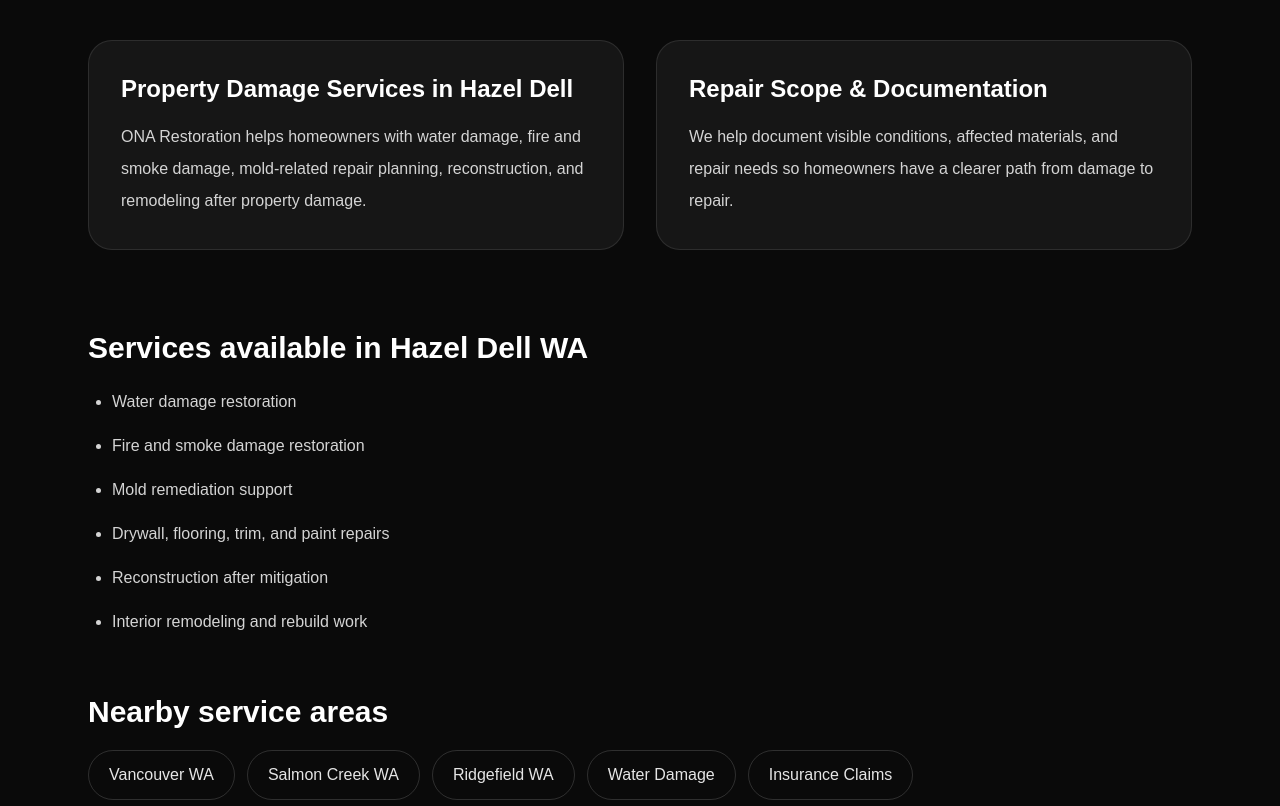
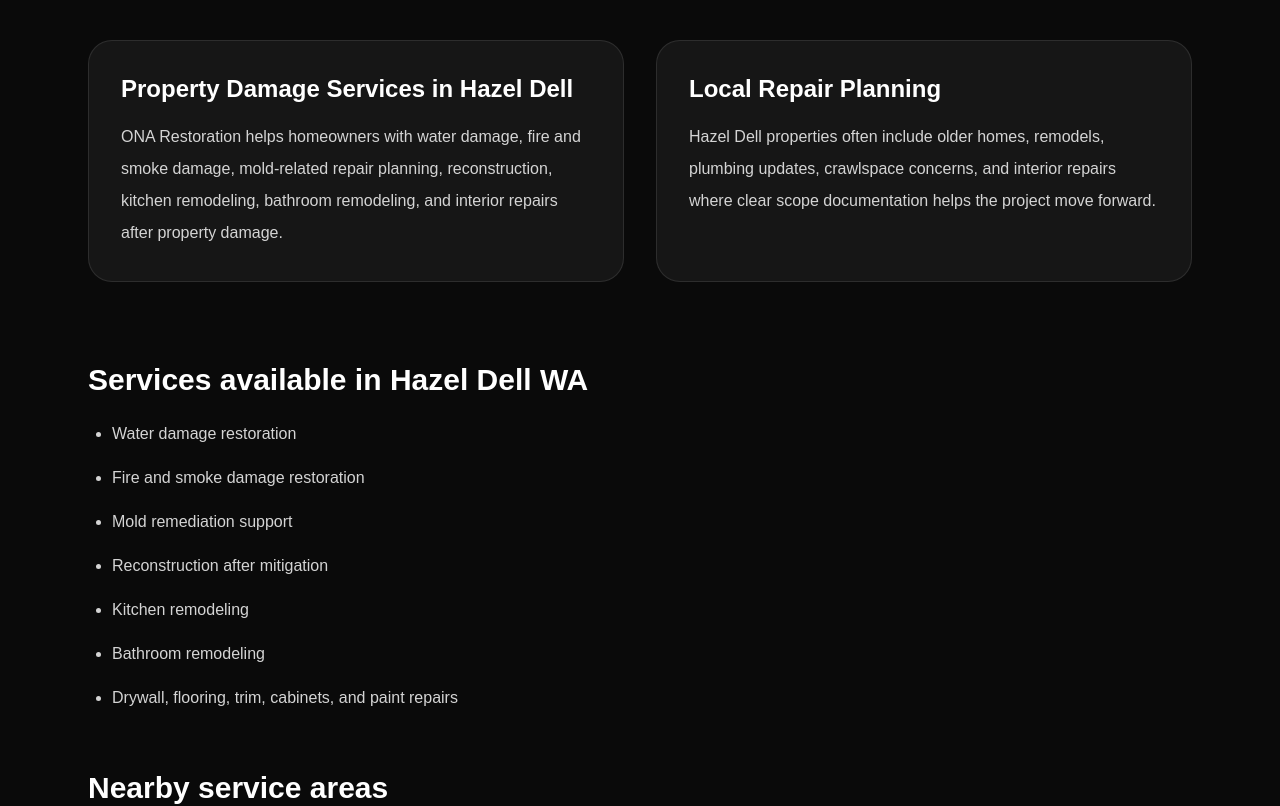
Before and after one commit to dmitzin-web/ona-restore, a Next.js app: page /hazel-dell-wa in a window 1280 px wide. Shown: the part 680-1486 px from the top of the page. Built offline with nearby package versions, Linux system fonts and the light colour scheme.

Commit message:
Improve unique local content on city pages

```diff
--- a/app/hazel-dell-wa/page.tsx
+++ b/app/hazel-dell-wa/page.tsx
@@ -12,6 +12,7 @@
       city="Hazel Dell"
       state="WA"
       intro="ONA Restoration provides water damage restoration, fire and smoke damage support, mold remediation planning, reconstruction, and remodeling services for homeowners in Hazel Dell and the Vancouver WA area."
+      localNote="Hazel Dell properties often include older homes, remodels, plumbing updates, crawlspace concerns, and interior repairs where clear scope documentation helps the project move forward."
       nearbyAreas={[
         { label: 'Vancouver WA', href: '/vancouver-wa' },
         { label: 'Salmon Creek WA', href: '/salmon-creek-wa' },
--- a/app/ridgefield-wa/page.tsx
+++ b/app/ridgefield-wa/page.tsx
@@ -12,6 +12,7 @@
       city="Ridgefield"
       state="WA"
       intro="ONA Restoration provides water damage restoration, fire and smoke damage support, mold remediation planning, reconstruction, and remodeling services for homeowners in Ridgefield and surrounding Clark County areas."
+      localNote="Ridgefield homes often include newer construction, crawlspace areas, and expanding residential neighborhoods where plumbing leaks, storm moisture, and interior finish repairs need organized documentation."
       nearbyAreas={[
         { label: 'Vancouver WA', href: '/vancouver-wa' },
         { label: 'Battle Ground WA', href: '/battle-ground-wa' },
--- a/app/salmon-creek-wa/page.tsx
+++ b/app/salmon-creek-wa/page.tsx
@@ -12,6 +12,7 @@
       city="Salmon Creek"
       state="WA"
       intro="ONA Restoration provides water damage restoration, fire and smoke damage support, mold remediation planning, reconstruction, and remodeling services for homeowners in Salmon Creek and nearby Vancouver WA communities."
+      localNote="Salmon Creek homeowners often need fast help with plumbing leaks, bathroom overflows, roof-related moisture, flooring damage, and interior repairs tied to Vancouver-area homes."
       nearbyAreas={[
         { label: 'Vancouver WA', href: '/vancouver-wa' },
         { label: 'Hazel Dell WA', href: '/hazel-dell-wa' },
--- a/components/LocationPage.tsx
+++ b/components/LocationPage.tsx
@@ -2,6 +2,7 @@
   city: string
   state: string
   intro: string
+  localNote?: string
   nearbyAreas: {
     label: string
     href: string
@@ -12,6 +13,7 @@
   city,
   state,
   intro,
+  localNote,
   nearbyAreas,
 }: LocationPageProps) {
   return (
@@ -30,17 +32,11 @@
         </p>
 
         <div className="mt-10 flex flex-col gap-4 sm:flex-row">
-          <a
-            href="tel:+13600000000"
-            className="rounded-full bg-white px-8 py-4 text-center font-medium text-black"
-          >
+          <a href="tel:+13600000000" className="rounded-full bg-white px-8 py-4 text-center font-medium text-black">
             Call Now
           </a>
 
-          <a
-            href="/contact"
-            className="rounded-full border border-white/20 px-8 py-4 text-center font-medium"
-          >
+          <a href="/contact" className="rounded-full border border-white/20 px-8 py-4 text-center font-medium">
             Request Inspection
           </a>
         </div>
@@ -55,19 +51,20 @@
 
             <p className="mt-4 leading-8 text-neutral-300">
               ONA Restoration helps homeowners with water damage, fire and smoke
-              damage, mold-related repair planning, reconstruction, and
-              remodeling after property damage.
+              damage, mold-related repair planning, reconstruction, kitchen
+              remodeling, bathroom remodeling, and interior repairs after
+              property damage.
             </p>
           </div>
 
           <div className="rounded-3xl border border-white/10 bg-white/5 p-8">
             <h2 className="text-2xl font-semibold">
-              Repair Scope & Documentation
+              Local Repair Planning
             </h2>
 
             <p className="mt-4 leading-8 text-neutral-300">
-              We help document visible conditions, affected materials, and
-              repair needs so homeowners have a clearer path from damage to repair.
+              {localNote ||
+                'We help document visible conditions, affected materials, and repair needs so homeowners have a clearer path from damage to repair.'}
             </p>
           </div>
         </div>
@@ -82,9 +79,10 @@
               <li>Water damage restoration</li>
               <li>Fire and smoke damage restoration</li>
               <li>Mold remediation support</li>
-              <li>Drywall, flooring, trim, and paint repairs</li>
               <li>Reconstruction after mitigation</li>
-              <li>Interior remodeling and rebuild work</li>
+              <li>Kitchen remodeling</li>
+              <li>Bathroom remodeling</li>
+              <li>Drywall, flooring, trim, cabinets, and paint repairs</li>
             </ul>
           </section>
 
@@ -95,41 +93,25 @@
 
             <div className="mt-5 flex flex-wrap gap-3">
               {nearbyAreas.map((area) => (
-                <a
-                  key={area.href}
-                  href={area.href}
-                  className="rounded-full border border-white/15 px-5 py-3 text-neutral-200"
-                >
+                <a key={area.href} href={area.href} className="rounded-full border border-white/15 px-5 py-3 text-neutral-200">
                   {area.label}
                 </a>
               ))}
 
-              <a
-                href="/restoration/water-damage"
-                className="rounded-full border border-white/15 px-5 py-3 text-neutral-200"
-              >
+              <a href="/restoration/water-damage" className="rounded-full border border-white/15 px-5 py-3 text-neutral-200">
                 Water Damage
               </a>
 
-              <a
-                href="/insurance-claims"
-                className="rounded-full border border-white/15 px-5 py-3 text-neutral-200"
-              >
-                Insurance Claims
-              </a>
-
-              <a
-                href="/kitchen-remodeling"
-                className="rounded-full border border-white/15 px-5 py-3 text-neutral-200"
-              >
+              <a href="/kitchen-remodeling" className="rounded-full border border-white/15 px-5 py-3 text-neutral-200">
                 Kitchen Remodeling
               </a>
 
-              <a
-                href="/bathroom-remodeling"
-                className="rounded-full border border-white/15 px-5 py-3 text-neutral-200"
-              >
+              <a href="/bathroom-remodeling" className="rounded-full border border-white/15 px-5 py-3 text-neutral-200">
                 Bathroom Remodeling
+              </a>
+
+              <a href="/insurance-claims" className="rounded-full border border-white/15 px-5 py-3 text-neutral-200">
+                Insurance Claims
               </a>
             </div>
           </section>
```
